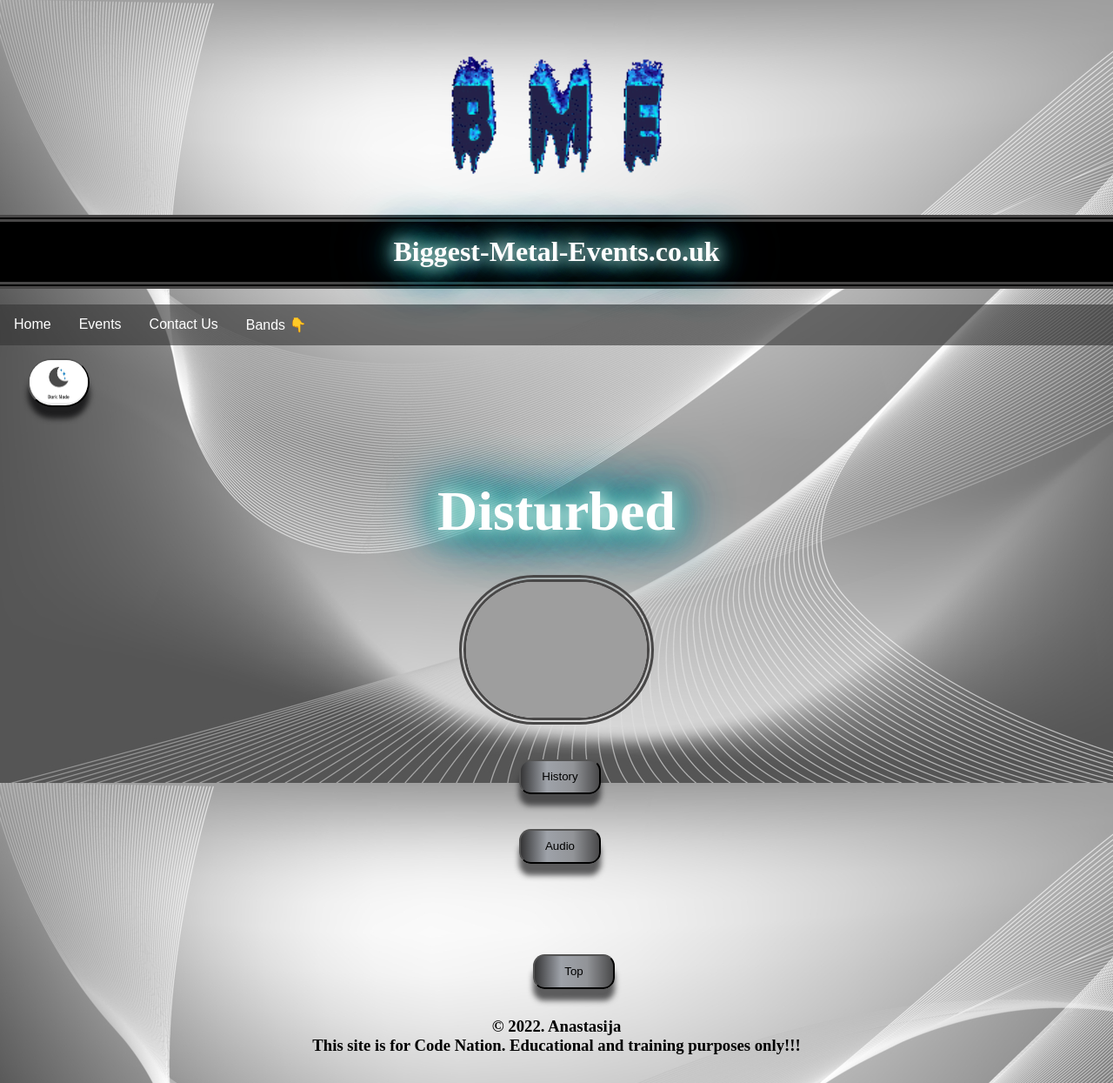
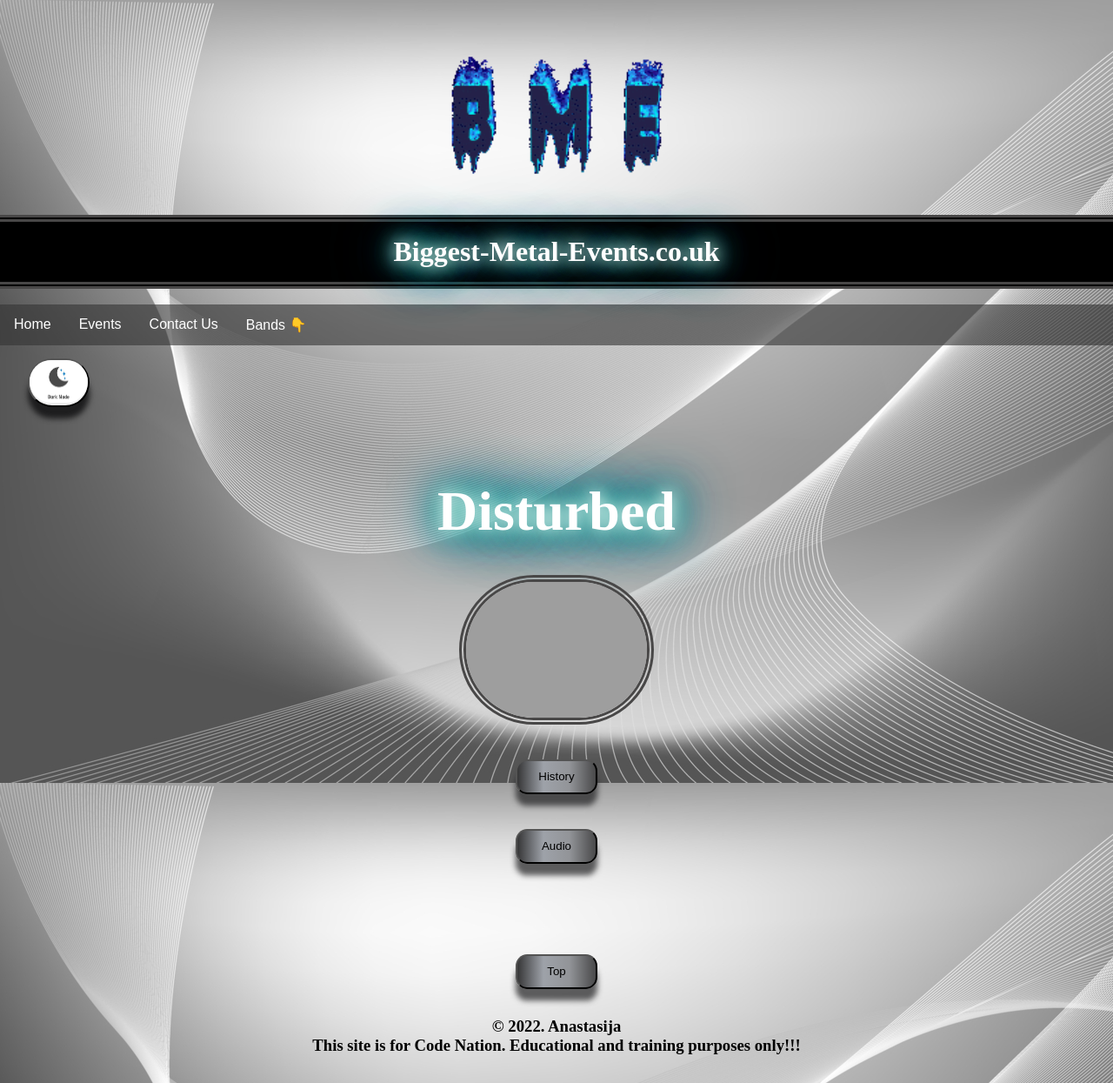
Before and after one commit to Selinxpi/inno_final_project, a Flask app: page /disturbed in a window 1280 px wide. Shown: the whole page at 87% size. Run offline with Flask 2, Linux system fonts and the light colour scheme; grey boxes are pictures that could not be loaded.

Commit message:
buttons midle

```diff
--- a/static/main.css
+++ b/static/main.css
@@ -281,7 +281,7 @@ body{
 .event-buttons, .buy, .no_content{
     width: 7em;
     height: 3em;
-    margin-left: 3em;
+    /* margin-left: 3em; */
     margin-top: 3em;
     border-radius: 1em;
     background: linear-gradient(90deg,#363637,#9ea2a9,#929498,#49494a);
@@ -423,12 +423,10 @@ h4{
 .web_button{
     display: flex;
     justify-content: center;
-    margin-right: 2em;
 }
 .wikipedia{
     width: 3em;
     margin-top: 1em;
-    margin-left: 1.5em;
 }
 .wiki-text{
     font-size: 0.7em;
@@ -492,7 +490,8 @@ h5{
 }
 /* top button */
 .top{
-    text-align: center;
+    display: flex;
+    justify-content: center;
     margin-top: 4em;
     margin-bottom: 2em;
 }
```
